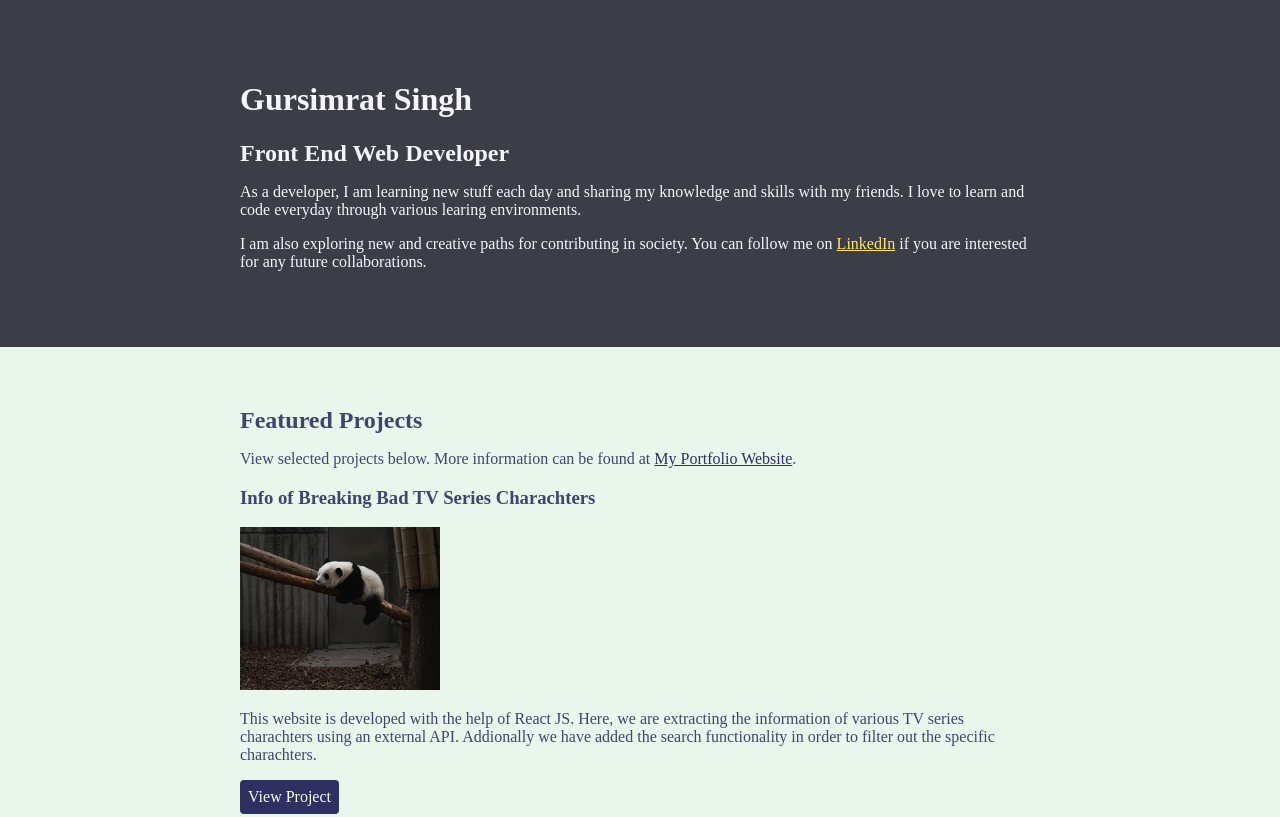
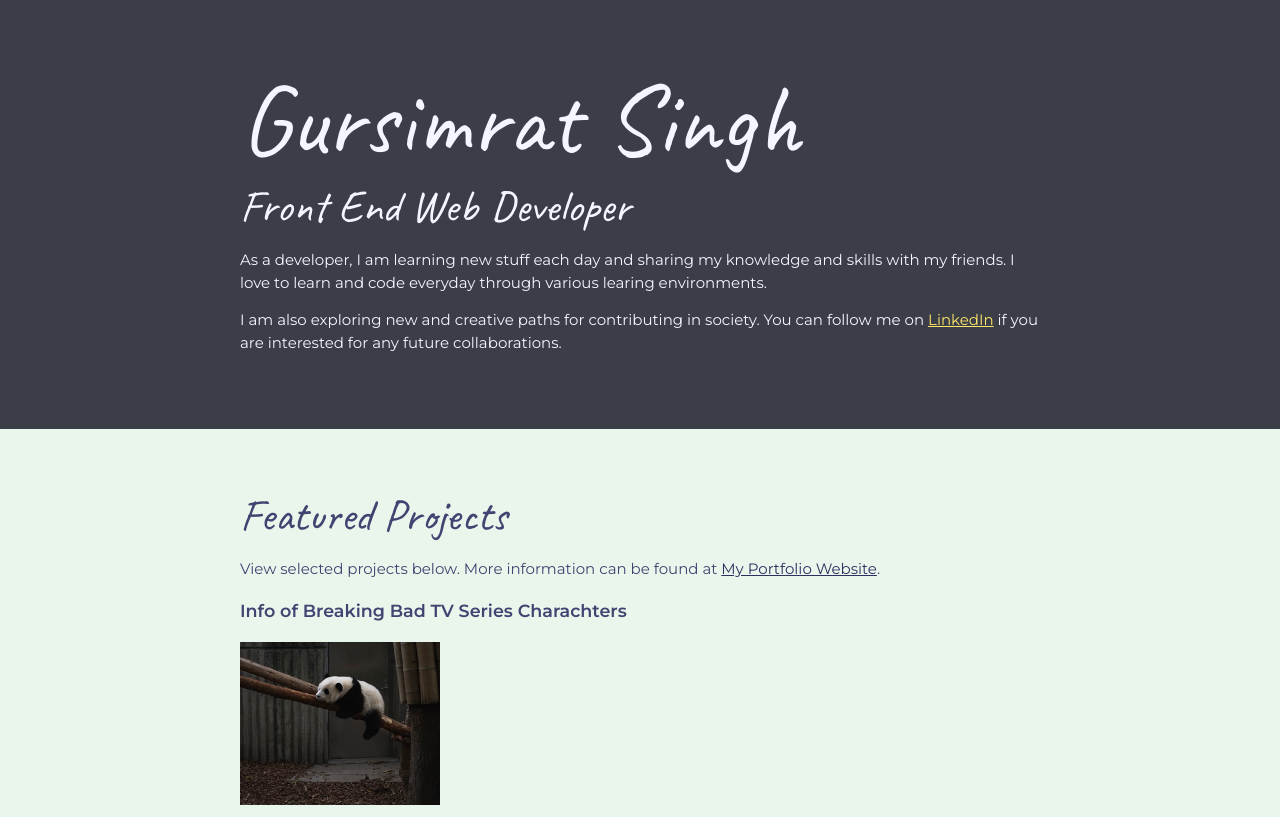
Before and after one commit to Guri67/100DaysOfCode, a plain HTML site: page index.html in a window 1280 px wide. Shown: the top 817 px of the page. Drawn offline with Linux system fonts and the light colour scheme.

Commit message:
Day 3 changes to portfolio code made in CSS

```diff
--- a/css/styles.css
+++ b/css/styles.css
@@ -4,6 +4,9 @@ body {
   color: #3f4471;
   margin: 0;
   padding: 0;
+  font-family: "Montserrat", sans-serif;
+  font-size: 15px;
+  line-height: 1.5;
 }
 img {
   width: 200px;
@@ -14,8 +17,18 @@ a {
 a:hover {
   text-decoration: none;
 }
+h1 {
+  font-size: 100px;
+}
 h2 {
+  font-size: 45px;
+}
+h1,
+h2 {
+  font-family: "Caveat", cursive;
+  font-weight: 400;
   margin: 0;
+  line-height: 1.2;
 }
 .content-wrap {
   width: 800px;
--- a/index.html
+++ b/index.html
@@ -4,6 +4,8 @@
     <meta charset="UTF-8">
     <meta name="viewport" content="width=device-width, initial-scale=1.0">
     <title>Gursimrat Singh</title>
+
+    <link href="https://fonts.googleapis.com/css2?family=Caveat&family=Montserrat:wght@400;600&display=swap" rel="stylesheet">
     <link rel="stylesheet" href="css/styles.css">
   </head>
   <body>
```
